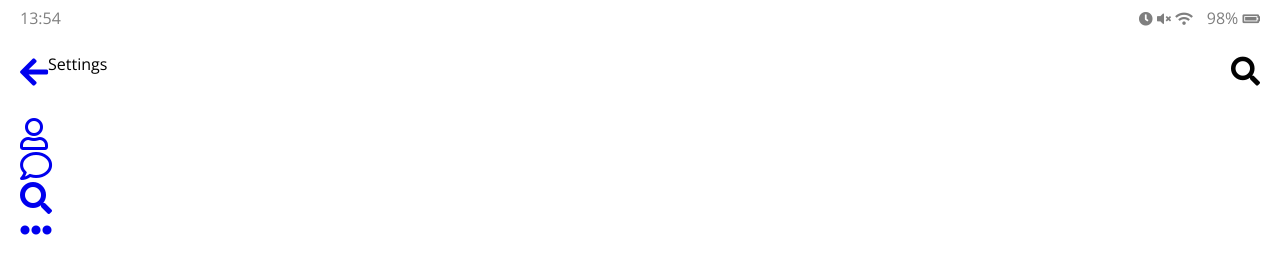
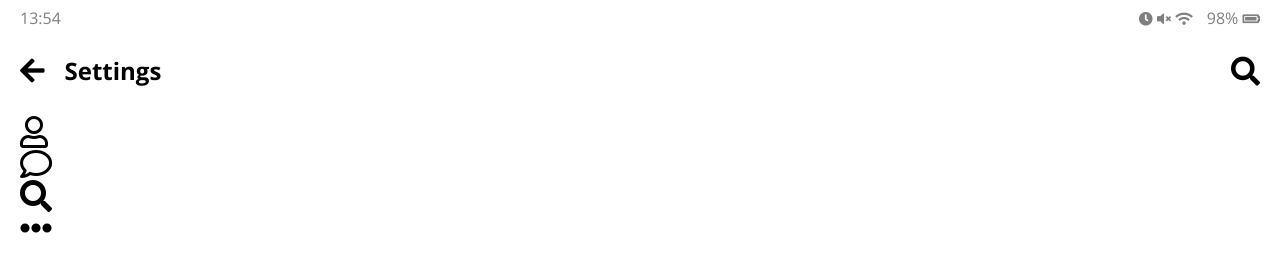
Before and after one commit to optimalMachine/kakao-clone-2.0, a plain HTML site: page settings.html in a window 1280 px wide. Drawn offline with nearby package versions, Linux system fonts and the light colour scheme.

Commit message:
css update commit
header css complete

```diff
--- a/css/header.css
+++ b/css/header.css
@@ -18,4 +18,9 @@
 
 .header .header__header-column{
     display: flex;
+    align-items: center;
 }
+.header .header__back-btn{
+    font-size: 14px;
+    margin-right: 20px;
+}
--- a/css/styles.css
+++ b/css/styles.css
@@ -1,6 +1,7 @@
 @import 'reset.css';
 @import 'status-bar.css';
 @import 'header.css';
+@import 'nav-bar.css';
 @import url('https://fonts.googleapis.com/css?family=Open+Sans:400,700&display=swap');
 
 body {
@@ -9,3 +10,7 @@ body {
     color: #020202;
     font-family: 'Open Sans', sans-serif;
 }
+
+a {
+    color: inherit;
+}
--- a/settings.html
+++ b/settings.html
@@ -29,7 +29,7 @@
         <a href="more.html" class="header__back-btn">
           <i class="fas fa-arrow-left fa-2x"></i>
         </a>
-        <h1 class="header__title">Settings</h1>
+        <h1 class="header_title">Settings</h1>
       </div>
       <div class="header__header-column">
         <span class="header__icon">
```
Also changed, not shown: css/nav-bar.css (added).
